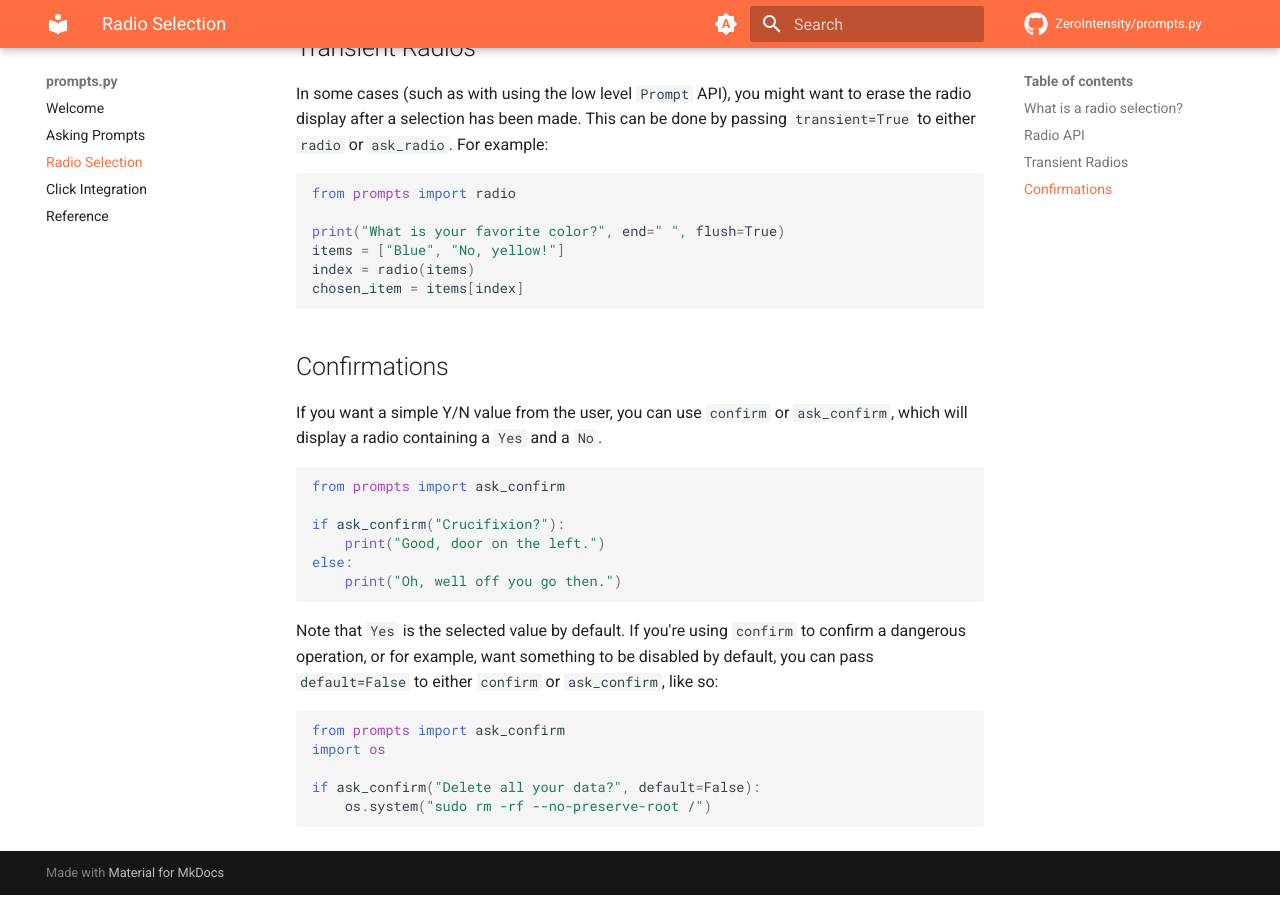
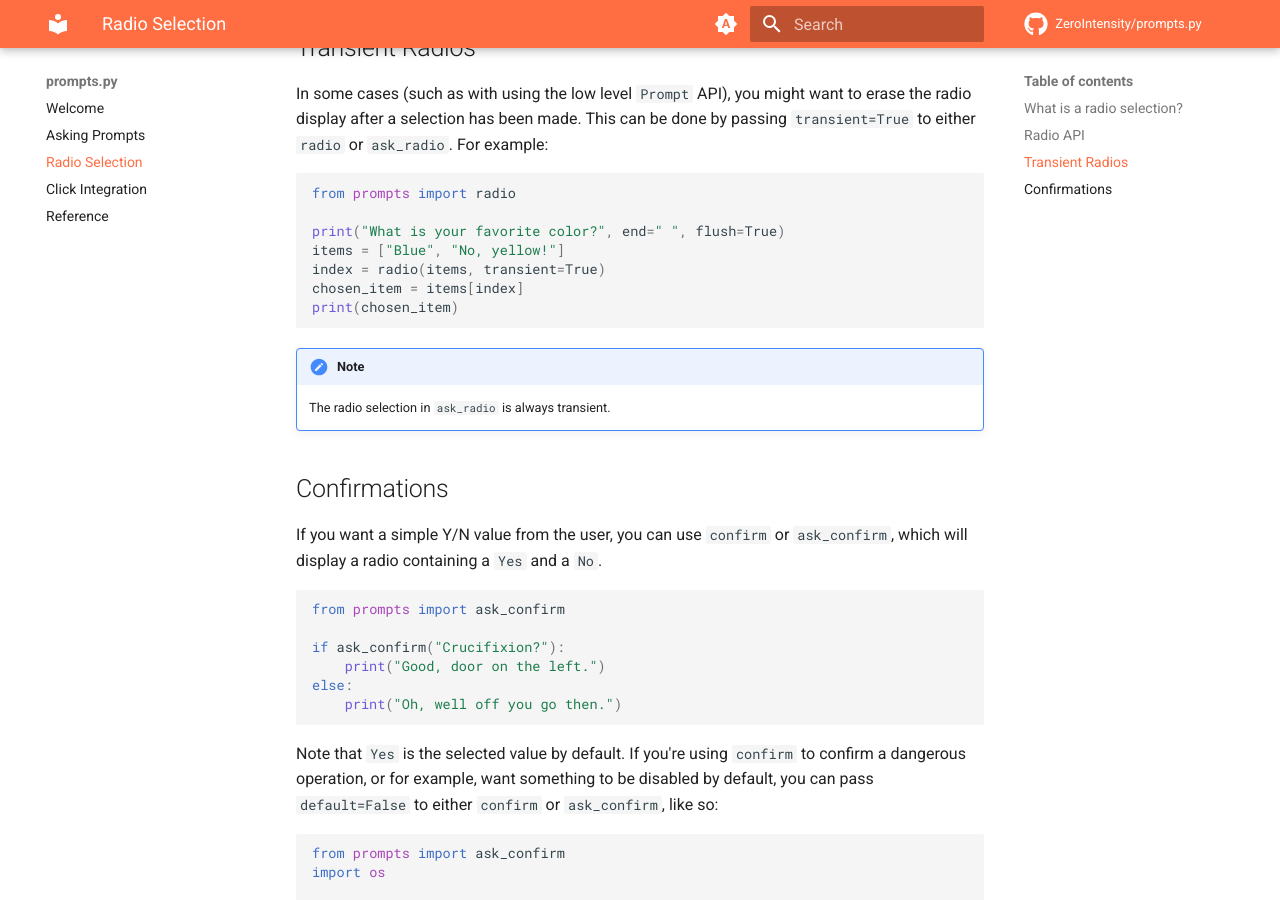
Before and after one commit to ZeroIntensity/prompts.py, an MkDocs documentation site: the page built from docs/radios.md, in a window 1280 px wide and 900 px high, scrolled down 863 px. Built offline with MkDocs 1.6.1 and Material for MkDocs 9.7.7, drawn with Linux system fonts in a browser that asks for light colours; comment, search, counter and statistics services are not loaded.

Commit message:
update docs

````diff
--- a/docs/radios.md
+++ b/docs/radios.md
@@ -40,9 +40,14 @@ from prompts import radio
 
 print("What is your favorite color?", end=" ", flush=True)
 items = ["Blue", "No, yellow!"]
-index = radio(items)
+index = radio(items, transient=True)
 chosen_item = items[index]
+print(chosen_item)
 ```
+
+!!! note
+
+    The radio selection in `ask_radio` is always transient.
 
 ## Confirmations
 
````
